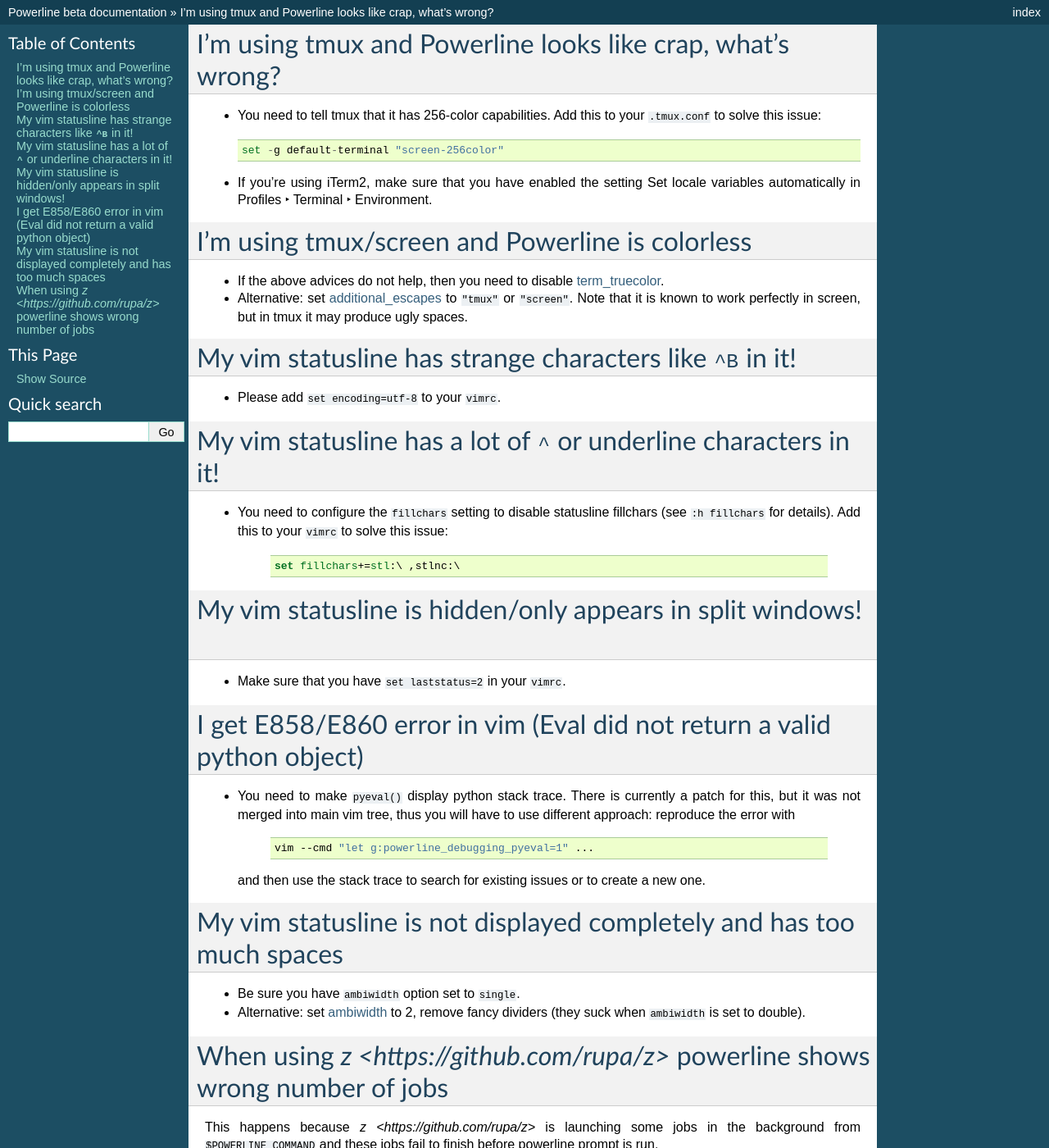
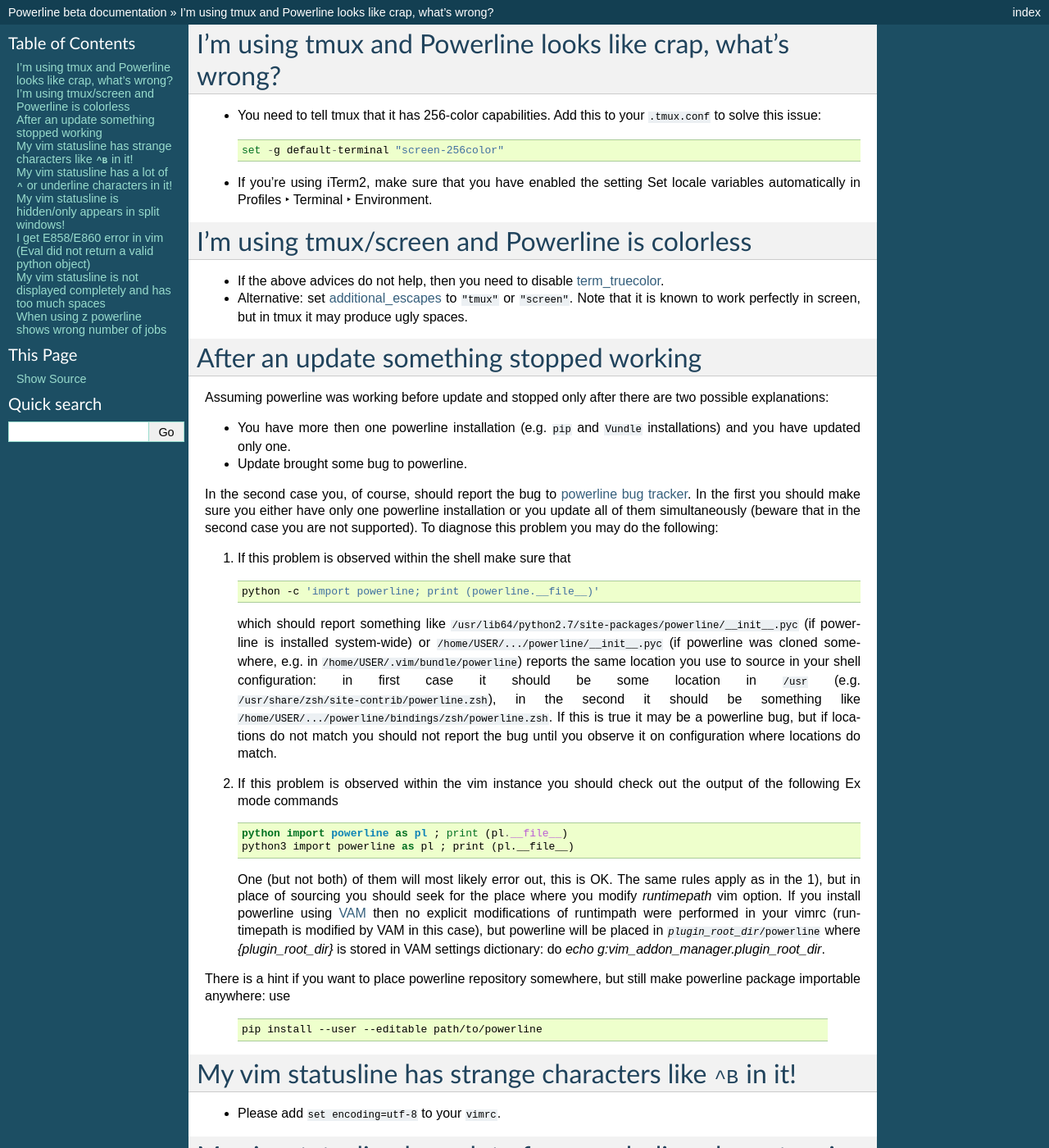
Before and after one commit to someyooyo/someyooyo, a Sphinx documentation site: the page built from docs/source/installation/troubleshooting-common.rst, in a window 1280 px wide and 1400 px high. Shown: the whole window at 82% size. Built offline with Sphinx 7.4.7, drawn with Linux system fonts in a browser that asks for light colours; some of the changed text lies outside the part shown.

Commit message:
Add troubleshooting questions regarding updating

```diff
--- a/docs/source/installation/troubleshooting-common.rst
+++ b/docs/source/installation/troubleshooting-common.rst
@@ -18,6 +18,65 @@ I’m using tmux/screen and Powerline is colorless
 * Alternative: set :ref:`additional_escapes <config-common-additional_escapes>`
   to ``"tmux"`` or ``"screen"``. Note that it is known to work perfectly in
   screen, but in tmux it may produce ugly spaces.
+
+After an update something stopped working
+-----------------------------------------
+
+Assuming powerline was working before update and stopped only after there are
+two possible explanations:
+
+* You have more then one powerline installation (e.g. ``pip`` and ``Vundle``
+  installations) and you have updated only one.
+* Update brought some bug to powerline.
+
+In the second case you, of course, should report the bug to `powerline bug
+tracker <https://github.com/Lokaltog/powerline>`_.  In the first you should make
+sure you either have only one powerline installation or you update all of them
+simultaneously (beware that in the second case you are not supported). To
+diagnose this problem you may do the following:
+
+#) If this problem is observed within the shell make sure that
+
+   .. code-block:: shell
+
+      python -c 'import powerline; print (powerline.__file__)'
+
+   which should report something like
+   :file:`/usr/lib64/python2.7/site-packages/powerline/__init__.pyc` (if
+   powerline is installed system-wide) or
+   :file:`/home/USER/.../powerline/__init__.pyc` (if powerline was cloned
+   somewhere, e.g. in :file:`/home/USER/.vim/bundle/powerline`) reports the same
+   location you use to source in your shell configuration: in first case it
+   should be some location in :file:`/usr` (e.g.
+   :file:`/usr/share/zsh/site-contrib/powerline.zsh`), in the second it should
+   be something like
+   :file:`/home/USER/.../powerline/bindings/zsh/powerline.zsh`. If this is true
+   it may be a powerline bug, but if locations do not match you should not
+   report the bug until you observe it on configuration where locations do
+   match.
+#) If this problem is observed within the vim instance you should check out the
+   output of the following Ex mode commands
+
+   .. code-block:: vim
+
+      python import powerline as pl ; print (pl.__file__)
+      python3 import powerline as pl ; print (pl.__file__)
+
+   One (but not both) of them will most likely error out, this is OK. The same
+   rules apply as in the 1), but in place of sourcing you should seek for the
+   place where you modify `runtimepath` vim option. If you install powerline
+   using `VAM <https://github.com/MarcWeber/vim-addon-manager>`_ then no
+   explicit modifications of runtimpath were performed in your vimrc
+   (runtimepath is modified by VAM in this case), but powerline will be placed
+   in :file:`{plugin_root_dir}/powerline` where `{plugin_root_dir}` is stored in
+   VAM settings dictionary: do `echo g:vim_addon_manager.plugin_root_dir`.
+
+There is a hint if you want to place powerline repository somewhere, but still
+make powerline package importable anywhere: use
+
+  .. code-block:: shell
+
+     pip install --user --editable path/to/powerline
 
 My vim statusline has strange characters like ``^B`` in it!
 -----------------------------------------------------------
@@ -61,14 +120,14 @@ My vim statusline is not displayed completely and has too much spaces
 * Alternative: set :ref:`ambiwidth <config-common-ambiwidth>` to 2, remove fancy
   dividers (they suck when ``ambiwidth`` is set to double).
 
-When using `z <https://github.com/rupa/z>` powerline shows wrong number of jobs
--------------------------------------------------------------------------------
+When using z powerline shows wrong number of jobs
+-------------------------------------------------
 
-This happens because `z <https://github.com/rupa/z>` is launching some jobs in
+This happens because `z <https://github.com/rupa/z>`_ is launching some jobs in
 the background from ``$POWERLINE_COMMAND`` and these jobs fail to finish before
 powerline prompt is run.
 
 Solution to this problem is simple: be sure that :file:`z.sh` is sourced
 strictly after :file:`powerline/bindings/bash/powerline.sh`. This way background
-jobs are spawned by `z <https://github.com/rupa/z>` after powerline has done its
-job.
+jobs are spawned by `z <https://github.com/rupa/z>`_ after powerline has done
+its job.
```
